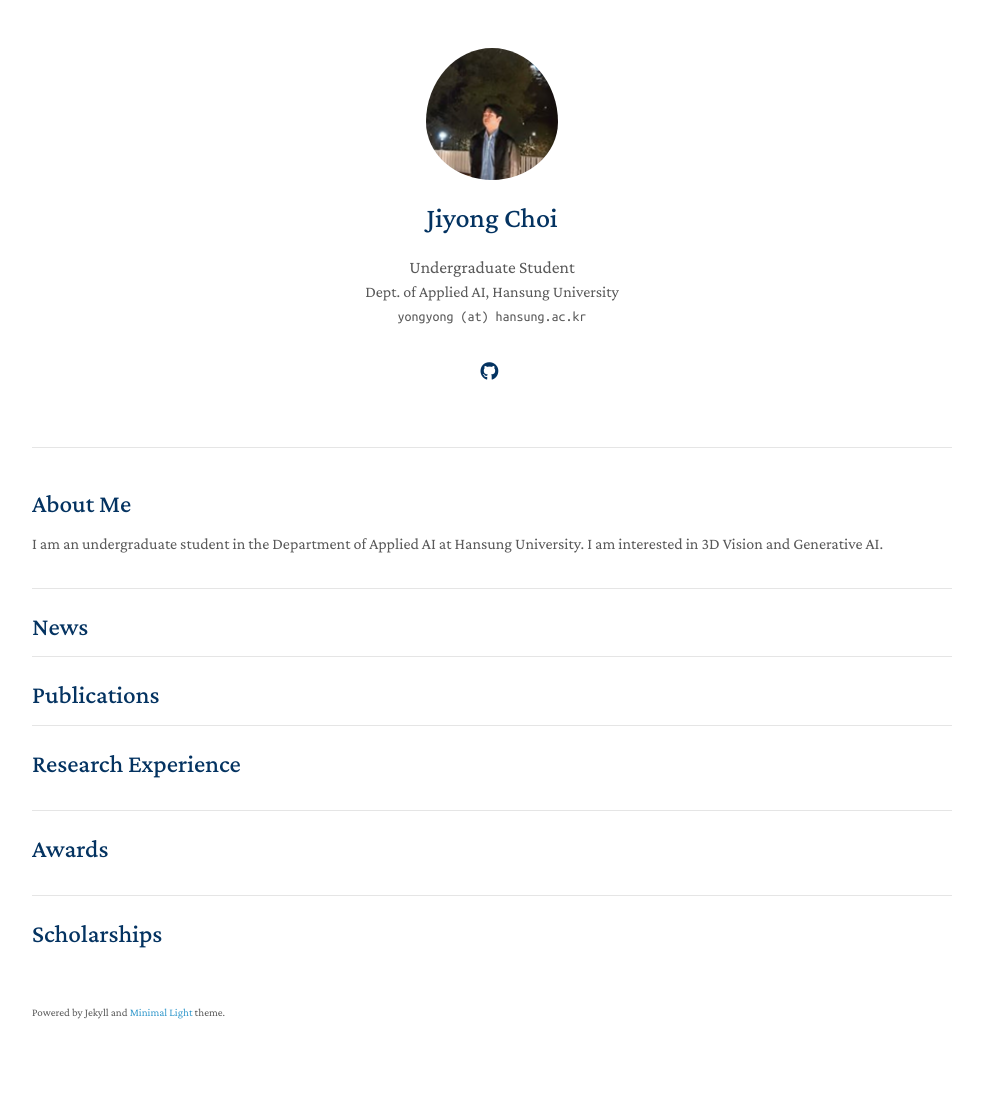
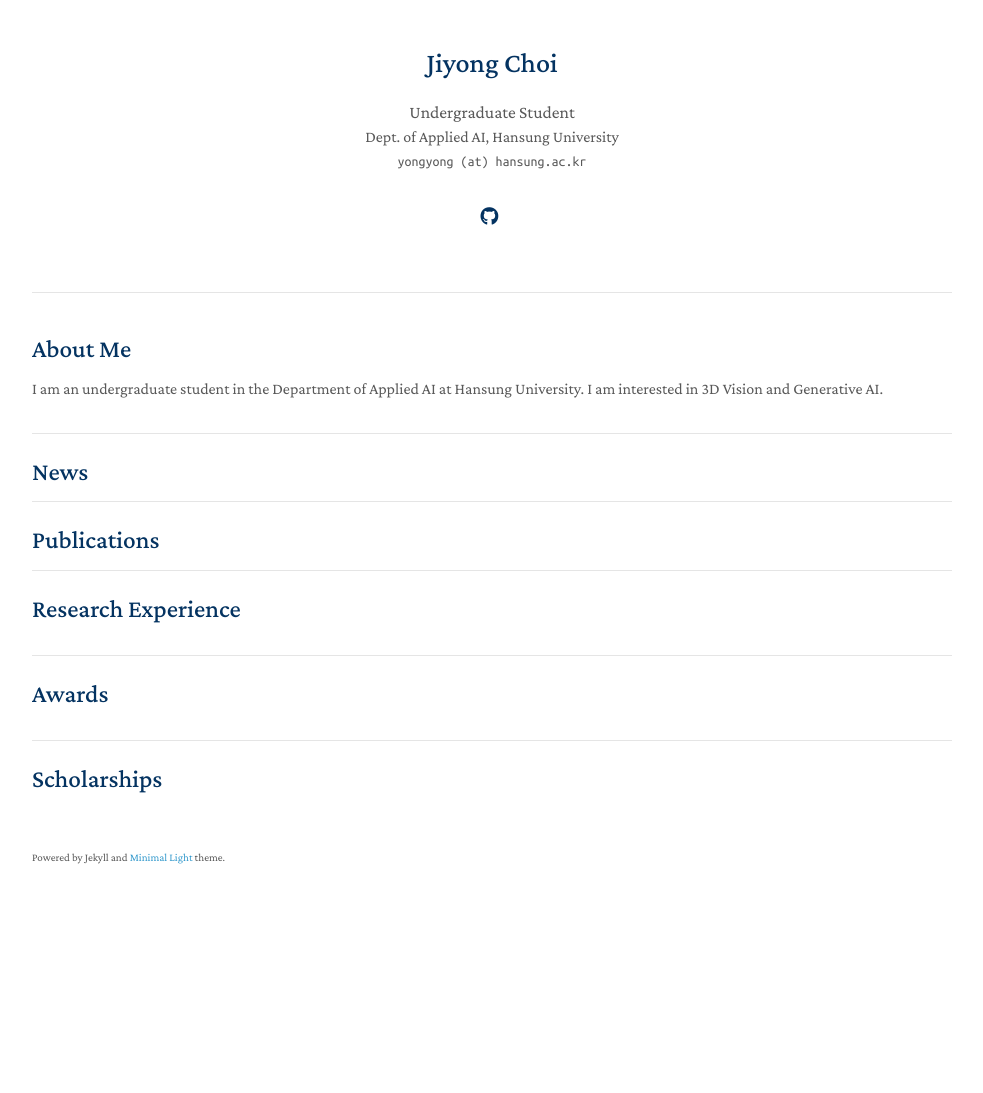
Before and after one commit to YONGJI04/yongji04.github.io, a Jekyll site: the page built from index.md, in a window 1280 px wide. Shown: the whole page, without its empty margins (148-1131 px from the left). Built offline with Jekyll 4.4.1, drawn with Linux system fonts in a browser that asks for light colours; a style sheet for code colours, icons or effects is not loaded; our own code applies the rules of GitHub Pages for plain Markdown files; after the commit the page ends 938 px from its top, so only the background shows below that.

Commit message:
Remove avatar image

```diff
--- a/_config.yml
+++ b/_config.yml
@@ -17,7 +17,6 @@ github_link: https://github.com/YONGJI04
 
 # Images (e.g., your profile picture and your website's favicon)
 # "favicon" and "favicon_dark" are used for the light and dark modes, respectively.
-avatar: ./assets/img/avatar.png
 favicon: ./assets/img/favicon.png
 favicon_dark: ./assets/img/favicon-dark.png
 
```
